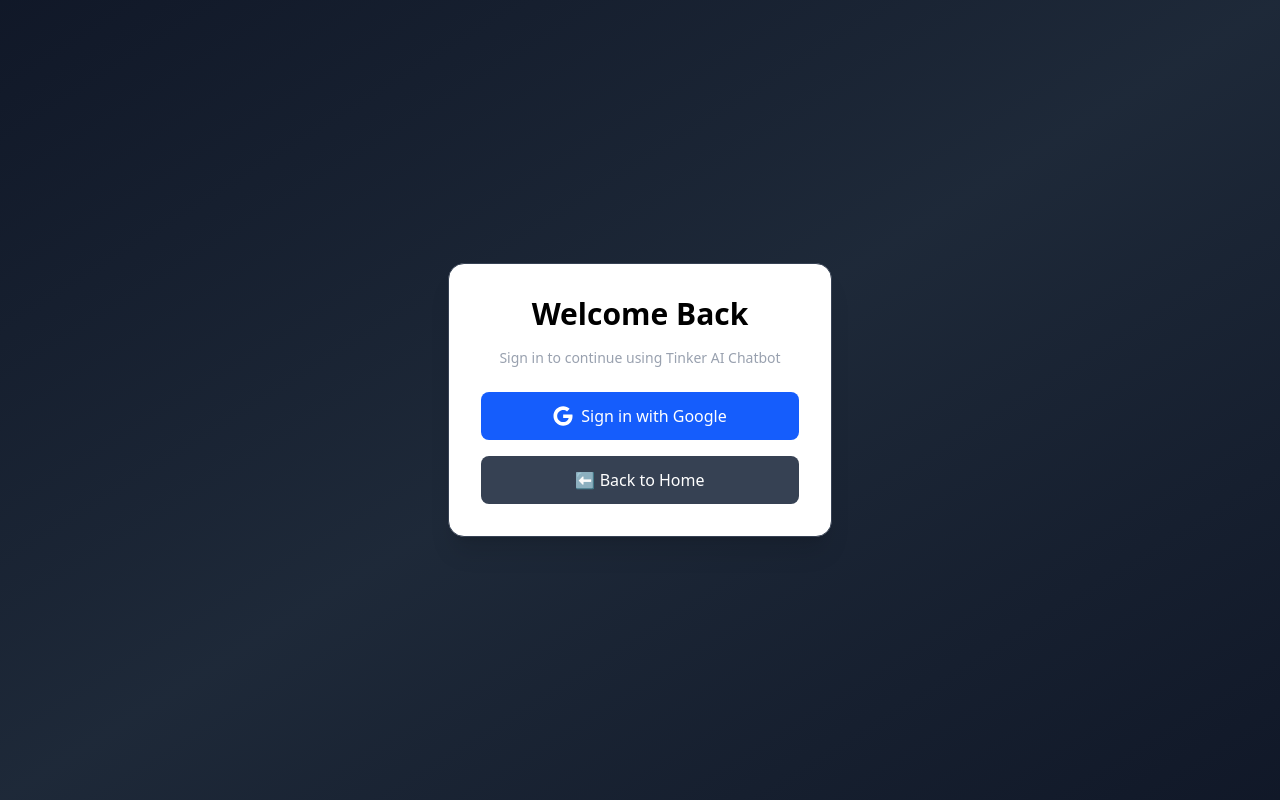
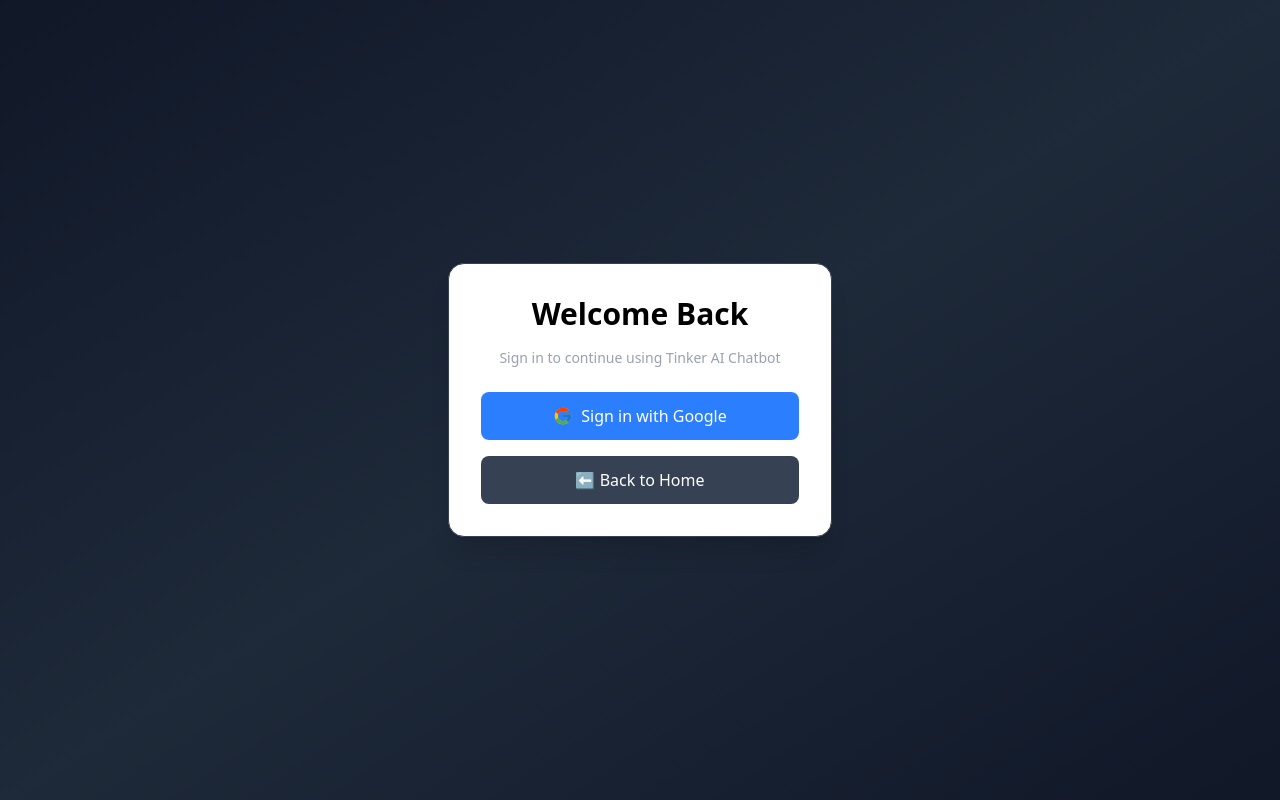
Before and after one commit to ronphilip25/AI-Chatbot, a Next.js app: page /login in a window 1280 px wide. Built offline with nearby package versions, Linux system fonts and the light colour scheme; no server answers.

Commit message:
change the google icon

```diff
--- a/src/app/login/page.jsx
+++ b/src/app/login/page.jsx
@@ -1,6 +1,6 @@
 "use client";
 import { supabase } from "../lib/supabaseClient";
-import { FaGoogle } from "react-icons/fa";
+import { FcGoogle } from "react-icons/fc";
 import { useRouter } from "next/navigation";
 import { useEffect } from "react";
 
@@ -55,9 +55,9 @@
         {/* Sign in Button */}
         <button
           onClick={handleLogin}
-          className="w-full flex cursor-pointer items-center justify-center gap-2 bg-blue-600 hover:bg-blue-500 text-white px-6 py-3 rounded-lg transition-all duration-300 transform hover:scale-105"
+          className="w-full flex cursor-pointer items-center justify-center gap-2 bg-blue-500 hover:bg-blue-500 text-white px-6 py-3 rounded-lg transition-all duration-300 transform hover:scale-105"
         >
-          <FaGoogle size={20} /> Sign in with Google
+          <FcGoogle size={20} /> Sign in with Google
         </button>
 
         {/* Back to Home Button */}
```
